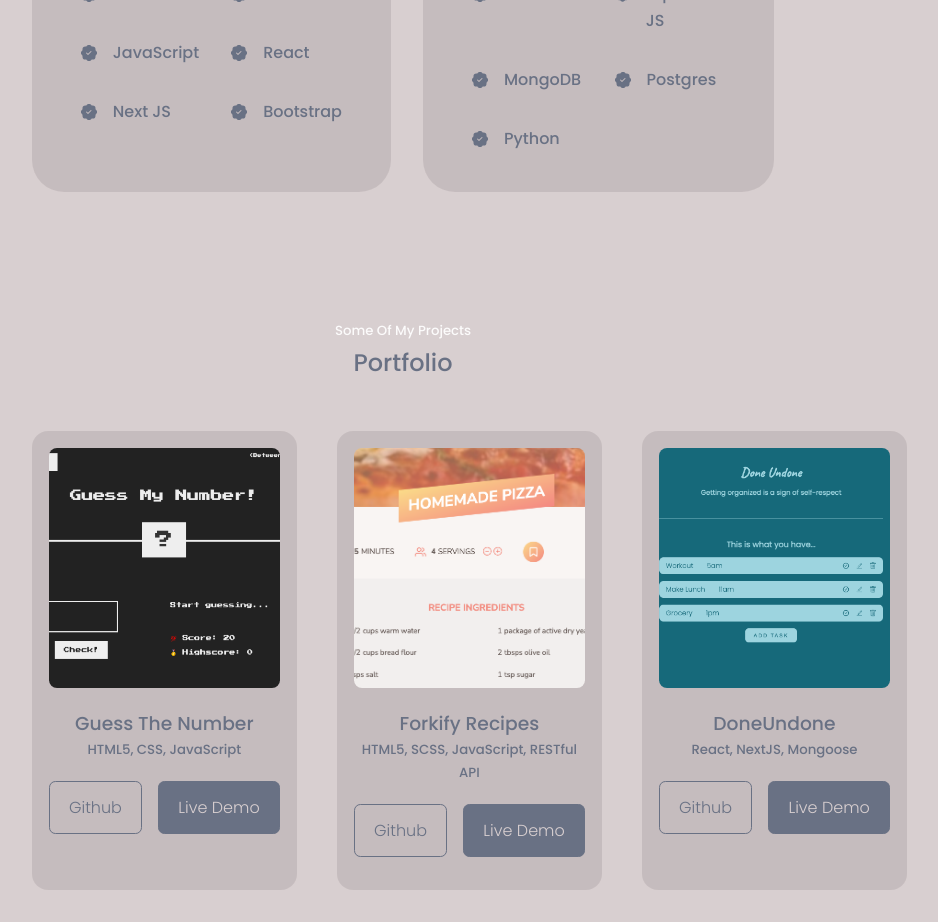
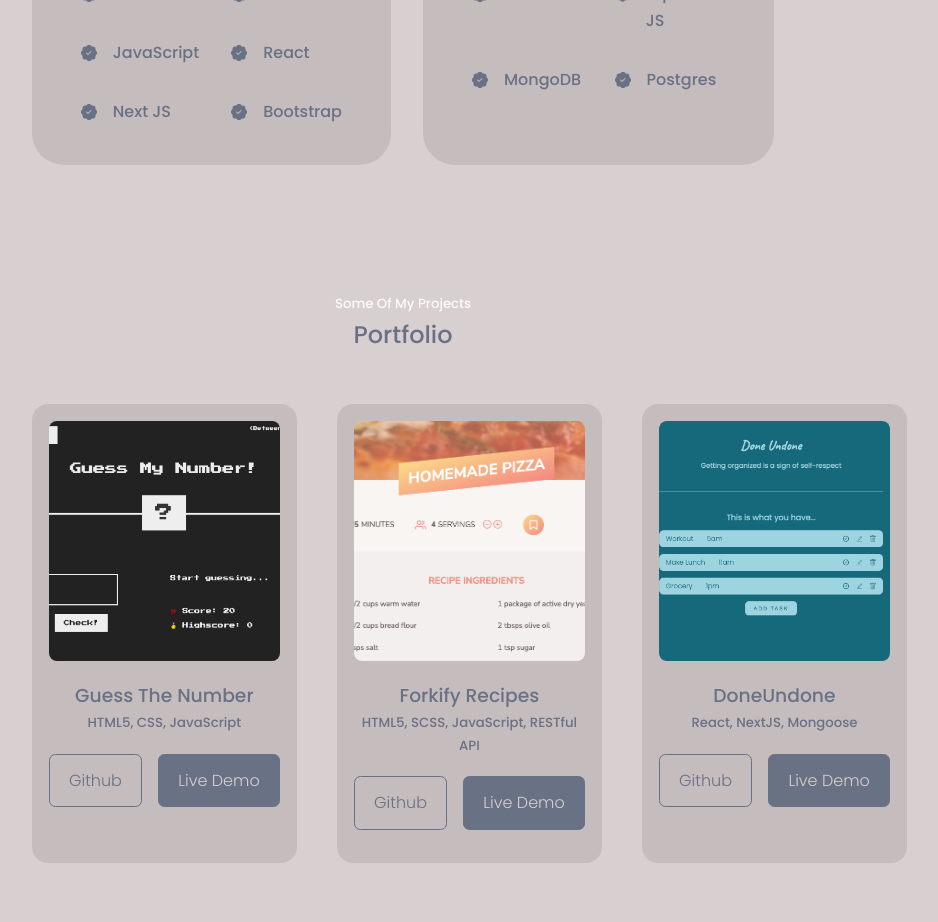
Before and after one commit to ivonamojsovska/react-porfolio, a React (Create React App) app: page / in a window 1280 px wide. Shown: the part 1860-2782 px from the top of the page, without its empty margins (237-1175 px from the left). Built offline with nearby package versions, Linux system fonts and the light colour scheme.

Commit message:
phyton skill deleted

```diff
--- a/src/components/experience/Experience.jsx
+++ b/src/components/experience/Experience.jsx
@@ -77,12 +77,6 @@ const Experience = () => {
                 <h4>Postgres</h4>
               </div>
             </article>
-            <article className="experience__details">
-              <BsFillPatchCheckFill className="experience__details-icon" />
-              <div>
-                <h4>Python</h4>
-              </div>
-            </article>
           </div>
         </div>
       </div>
--- a/src/components/header/HeaderSocials.jsx
+++ b/src/components/header/HeaderSocials.jsx
@@ -1,4 +1,5 @@
 import React from "react";
+import "./Header.css";
 import { BsLinkedin, BsGithub, BsInstagram } from "react-icons/bs";
 
 const HeaderSocials = () => {
```
